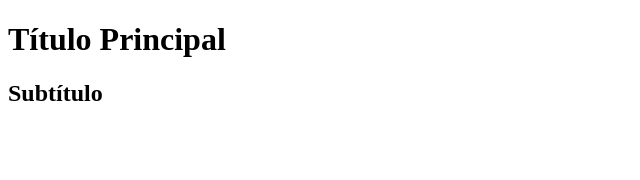
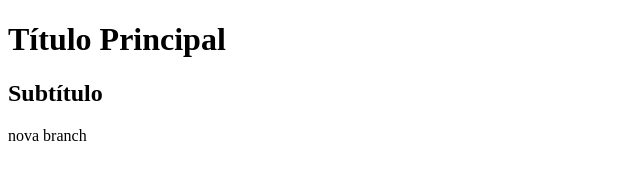
Before and after one commit to felipeoliveirasites/first-repor-remote, a plain HTML site: page src/index.html in a window 1280 px wide. Shown: the full height of the page, 0-640 px from the left. Drawn offline with Linux system fonts and the light colour scheme.

Commit message:
nova branch

```diff
--- a/src/index.html
+++ b/src/index.html
@@ -8,5 +8,6 @@
 <body>
     <h1>Título Principal</h1>
     <h2>Subtítulo</h2>
+    <p>nova branch</p>
 </body>
 </html>
```
